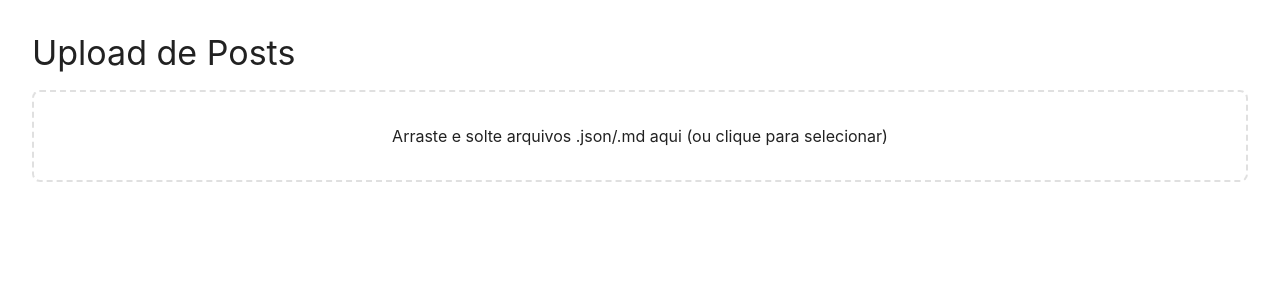
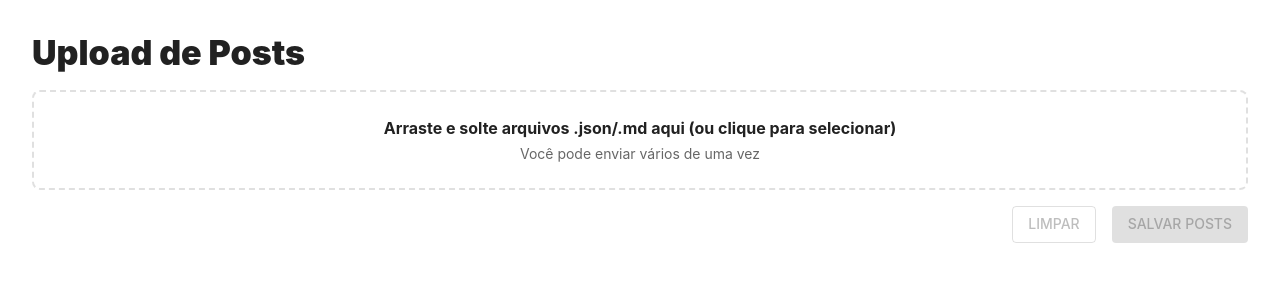
Before and after one commit to gustavo910/ml-afiliados-bot, a Next.js app: page /admin/posts/upload in a window 1280 px wide. Shown: the top 300 px of the page. Built offline with nearby package versions, Linux system fonts and the light colour scheme.

Commit message:
ajustes no arrasta e solta

```diff
--- a/app/admin/posts/upload/page.tsx
+++ b/app/admin/posts/upload/page.tsx
@@ -1,71 +1,58 @@
-// src/app/(admin)/posts/upload/page.tsx
-"use client";
+'use client';
 
-import { useState } from "react";
-import { Box, Button, Typography } from "@mui/material";
-import { useRouter } from "next/navigation";
-import { PostsDropzone } from "@/components/PostDropzobe"; // (confere o nome do arquivo)
+import { useState } from 'react';
+import { Box, Button, Stack, Typography } from '@mui/material';
+import { useRouter } from 'next/navigation';
+import { PostsDropzone } from '@/components/PostDropzobe';
+
 
 export default function UploadPostsPage() {
   const [files, setFiles] = useState<File[]>([]);
-  const [saving, setSaving] = useState(false);
+  const [loading, setLoading] = useState(false);
   const router = useRouter();
 
-  const handleSave = async () => {
-    setSaving(true);
+  const handleUpload = async () => {
+    if (!files.length) return;
+
+    setLoading(true);
     try {
-      const fd = new FormData();
-      files.forEach((f) => fd.append("files", f));
+      const form = new FormData();
+      files.forEach((f) => form.append('files', f));
 
-      const res = await fetch("/api/posts/upload", {
-        method: "POST",
-        body: fd,
+      const res = await fetch('/api/posts/upload', {
+        method: 'POST',
+        body: form,
       });
 
-      if (!res.ok) throw new Error("Falha no upload");
+      if (!res.ok) throw new Error('Falha no upload');
 
-      router.push("/admin/posts");
+      setFiles([]);
+      // Atualiza as páginas server que listam posts
       router.refresh();
+      router.push('/admin/posts');
     } finally {
-      setSaving(false);
+      setLoading(false);
     }
   };
 
   return (
     <Box sx={{ p: 4 }}>
-      <Typography variant="h4" mb={2}>
-        Upload de Posts
-      </Typography>
+      <Stack spacing={2}>
+        <Typography variant="h4" fontWeight={900}>
+          Upload de Posts
+        </Typography>
 
-      <PostsDropzone onFilesSelected={setFiles} />
+        <PostsDropzone value={files} onChange={setFiles} />
 
-      {files.length > 0 && (
-<Button
-  variant="contained"
-  sx={{ mt: 3 }}
-  onClick={async () => {
-    const fd = new FormData();
-    files.forEach((f) => fd.append("files", f));
-
-    const res = await fetch("/api/posts/upload", {
-      method: "POST",
-      body: fd,
-    });
-
-    if (!res.ok) {
-      alert("Erro ao salvar arquivos");
-      return;
-    }
-
-    alert("Salvo!");
-    // opcional: ir pra lista
-    // router.push("/admin/posts");
-  }}
->
-  Salvar posts
-</Button>
-
-      )}
+        <Stack direction="row" spacing={2} justifyContent="flex-end">
+          <Button variant="outlined" onClick={() => setFiles([])} disabled={!files.length || loading}>
+            Limpar
+          </Button>
+          <Button variant="contained" onClick={handleUpload} disabled={!files.length || loading}>
+            {loading ? 'Salvando...' : 'Salvar posts'}
+          </Button>
+        </Stack>
+      </Stack>
     </Box>
   );
 }
--- a/components/PostDropzobe/index.tsx
+++ b/components/PostDropzobe/index.tsx
@@ -1,42 +1,142 @@
-// src/components/PostDropzobe/index.tsx
-"use client";
+'use client';
 
-import { Box, Typography } from "@mui/material";
-import { useDropzone } from "react-dropzone";
+import { useCallback } from 'react';
+import { useDropzone } from 'react-dropzone';
+import {
+  Box,
+  Stack,
+  Typography,
+  Chip,
+  IconButton,
+  Divider,
+} from '@mui/material';
+import DeleteOutlineIcon from '@mui/icons-material/DeleteOutline';
 
 type Props = {
-  onFilesSelected: (files: File[]) => void;
+  value: File[];
+  onChange: (files: File[]) => void;
 };
 
-export function PostsDropzone({ onFilesSelected }: Props) {
-  const { getRootProps, getInputProps, isDragActive } = useDropzone({
+function prettySize(bytes: number) {
+  const kb = bytes / 1024;
+  if (kb < 1024) return `${kb.toFixed(1)} KB`;
+  return `${(kb / 1024).toFixed(1)} MB`;
+}
+
+export function PostsDropzone({ value, onChange }: Props) {
+  const onDrop = useCallback(
+    (acceptedFiles: File[]) => {
+      // junta sem duplicar (mesmo nome+size)
+      const next = [...value];
+      for (const f of acceptedFiles) {
+        const exists = next.some((x) => x.name === f.name && x.size === f.size);
+        if (!exists) next.push(f);
+      }
+      onChange(next);
+    },
+    [value, onChange],
+  );
+
+  const { getRootProps, getInputProps, isDragActive, fileRejections } =
+    useDropzone({
+      onDrop,
       multiple: true,
       accept: {
-      "application/json": [".json"],
-      "text/markdown": [".md", ".markdown"],
-      "text/plain": [".txt"],
+        'application/json': ['.json'],
+        'text/markdown': ['.md', '.markdown'],
+        'text/plain': ['.md'],
       },
-    onDrop: (acceptedFiles) => onFilesSelected(acceptedFiles),
+      maxSize: 5 * 1024 * 1024, // 5MB
     });
 
+  const removeFile = (name: string, size: number) => {
+    onChange(value.filter((f) => !(f.name === name && f.size === size)));
+  };
+
   return (
+    <Stack spacing={2}>
       <Box
         {...getRootProps()}
         sx={{
-        border: "2px dashed",
-        borderColor: isDragActive ? "primary.main" : "divider",
+          border: '2px dashed',
+          borderColor: isDragActive ? 'primary.main' : 'divider',
           borderRadius: 2,
-        p: 4,
-        textAlign: "center",
-        cursor: "pointer",
+          p: 3,
+          cursor: 'pointer',
+          bgcolor: isDragActive ? 'action.hover' : 'transparent',
+          transition: '0.15s',
         }}
       >
         <input {...getInputProps()} />
-      <Typography>
+
+        <Stack spacing={0.5} alignItems="center">
+          <Typography fontWeight={700}>
             {isDragActive
-          ? "Solte os arquivos aqui..."
-          : "Arraste e solte arquivos .json/.md aqui (ou clique para selecionar)"}
+              ? 'Solte aqui...'
+              : 'Arraste e solte arquivos .json/.md aqui (ou clique para selecionar)'}
+          </Typography>
+          <Typography variant="body2" color="text.secondary">
+            Você pode enviar vários de uma vez
+          </Typography>
+        </Stack>
+      </Box>
+
+      {!!fileRejections.length && (
+        <Box sx={{ p: 2, border: '1px solid', borderColor: 'error.main', borderRadius: 2 }}>
+          <Typography color="error" fontWeight={700}>
+            Alguns arquivos foram rejeitados:
+          </Typography>
+          {fileRejections.map((rej) => (
+            <Typography key={rej.file.name} variant="body2" color="error">
+              {rej.file.name} — {rej.errors.map((e) => e.message).join(', ')}
+            </Typography>
+          ))}
+        </Box>
+      )}
+
+      {value.length > 0 && (
+        <Box sx={{ border: '1px solid', borderColor: 'divider', borderRadius: 2 }}>
+          <Box sx={{ p: 2 }}>
+            <Stack direction="row" justifyContent="space-between" alignItems="center">
+              <Typography fontWeight={800}>Arquivos selecionados</Typography>
+              <Chip label={`${value.length}`} />
+            </Stack>
+          </Box>
+
+          <Divider />
+
+          <Stack spacing={1} sx={{ p: 2 }}>
+            {value.map((f) => (
+              <Stack
+                key={`${f.name}-${f.size}`}
+                direction="row"
+                alignItems="center"
+                justifyContent="space-between"
+                sx={{
+                  p: 1,
+                  borderRadius: 1.5,
+                  bgcolor: 'action.hover',
+                }}
+              >
+                <Box>
+                  <Typography fontWeight={700}>{f.name}</Typography>
+                  <Typography variant="caption" color="text.secondary">
+                    {prettySize(f.size)}
                   </Typography>
                 </Box>
+
+                <IconButton
+                  onClick={() => removeFile(f.name, f.size)}
+                  size="small"
+                  aria-label={`Remover ${f.name}`}
+                >
+                  <DeleteOutlineIcon fontSize="small" />
+                </IconButton>
+              </Stack>
+            ))}
+          </Stack>
+        </Box>
+      )}
+    </Stack>
   );
 }
```
Lines whose indentation alone changed are shown as unchanged.
